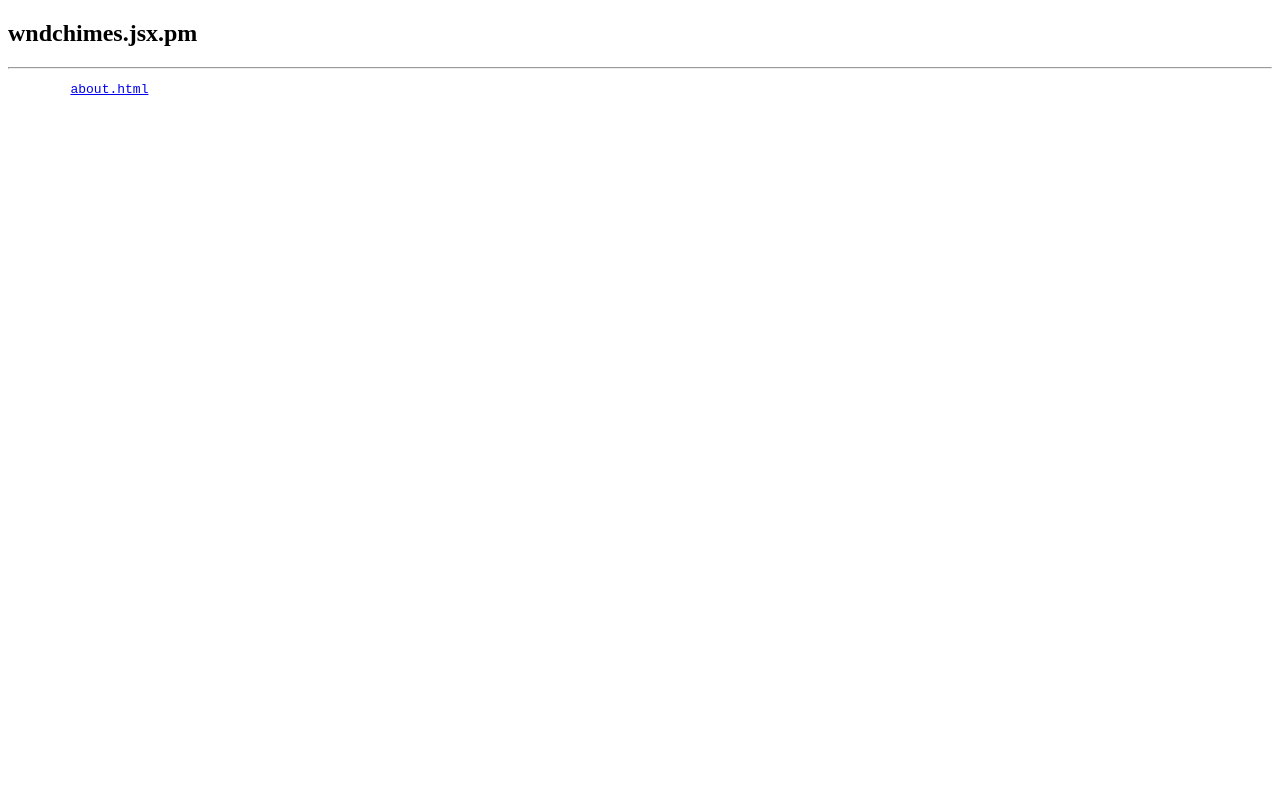
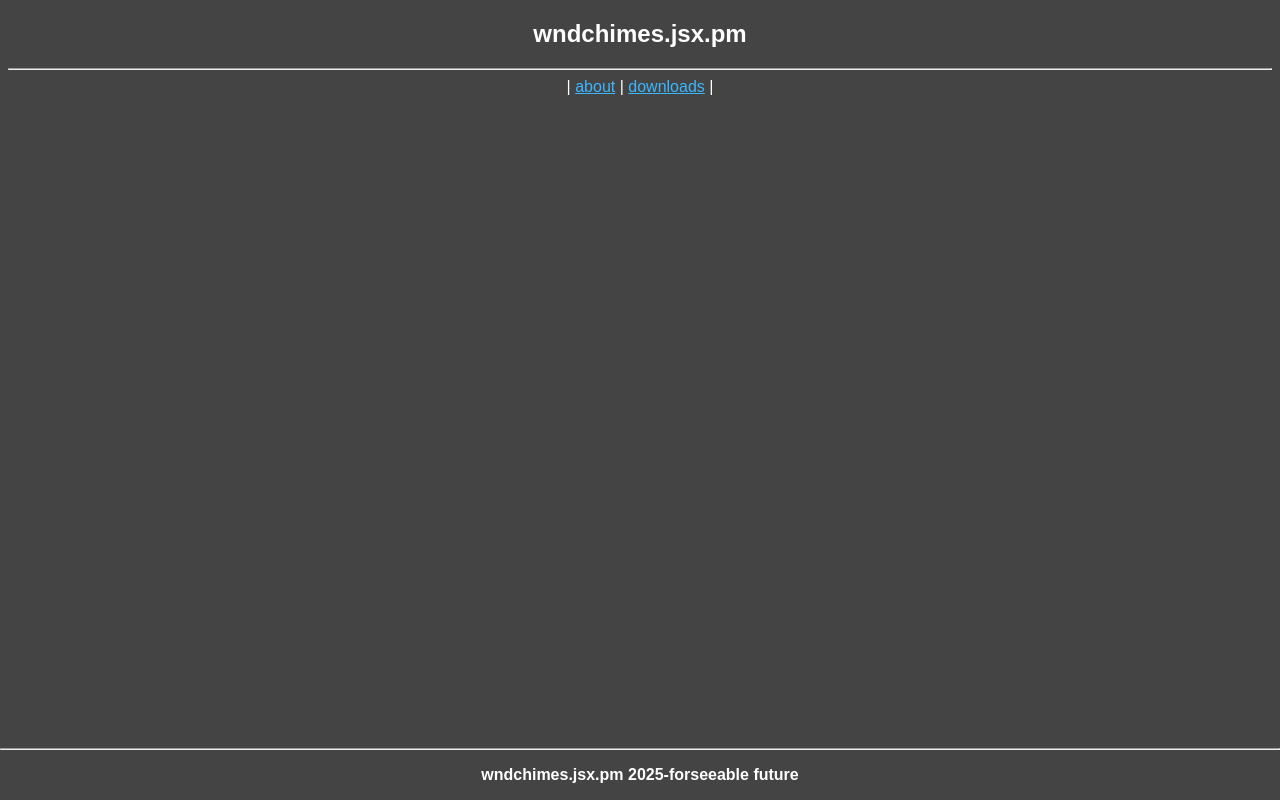
Before and after one commit to wndchimes/wndchimes.github.io, a plain HTML site: page index.html in a window 1280 px wide. Drawn offline with Linux system fonts and the light colour scheme.

Commit message:
added everything

```diff
--- a/index.html
+++ b/index.html
@@ -6,16 +6,23 @@
     <meta http-equiv='X-UA-Compatible' content='IE=edge'>
     <title>index</title>
     <meta name='viewport' content='width=device-width, initial-scale=1'>
-    <!--<link rel='stylesheet' type='text/css' media='screen' href='main.css'>-->
+    <link rel='stylesheet' type='text/css' media='screen' href='main.css'>
     <!--<script src='main.js'></script>-->
 </head>
 
 <body>
     <h2>wndchimes.jsx.pm</h2>
     <hr>
-    <pre>
-        <a href="about.html">about.html</a>
-    </pre>
+
+    <nav>
+        | <a href="pages/about.html">about</a> |
+        <a href="pages/downloads.html">downloads</a> |
+    </nav>
+
+    <footer>
+        <hr>
+        <p><b>wndchimes.jsx.pm 2025-forseeable future</b></p>
+    </footer>
 </body>
 
 </html>
--- /dev/null
+++ b/main.css
@@ -0,0 +1,17 @@
+body {
+    text-align: center;
+    background-color: #444;
+    color: rgb(255, 255, 255);
+    font-family:Arial, Helvetica, sans-serif;
+}
+
+a {
+    color: rgb(59, 183, 255);
+}
+
+footer {
+    position: absolute;
+    width: 100%;
+    bottom: 0;
+    left: 0;
+}
```
Also changed, not shown: pages/about.html (added, +28 -0 lines), pages/downloads.html (added, +31 -0 lines), 1 other file.
